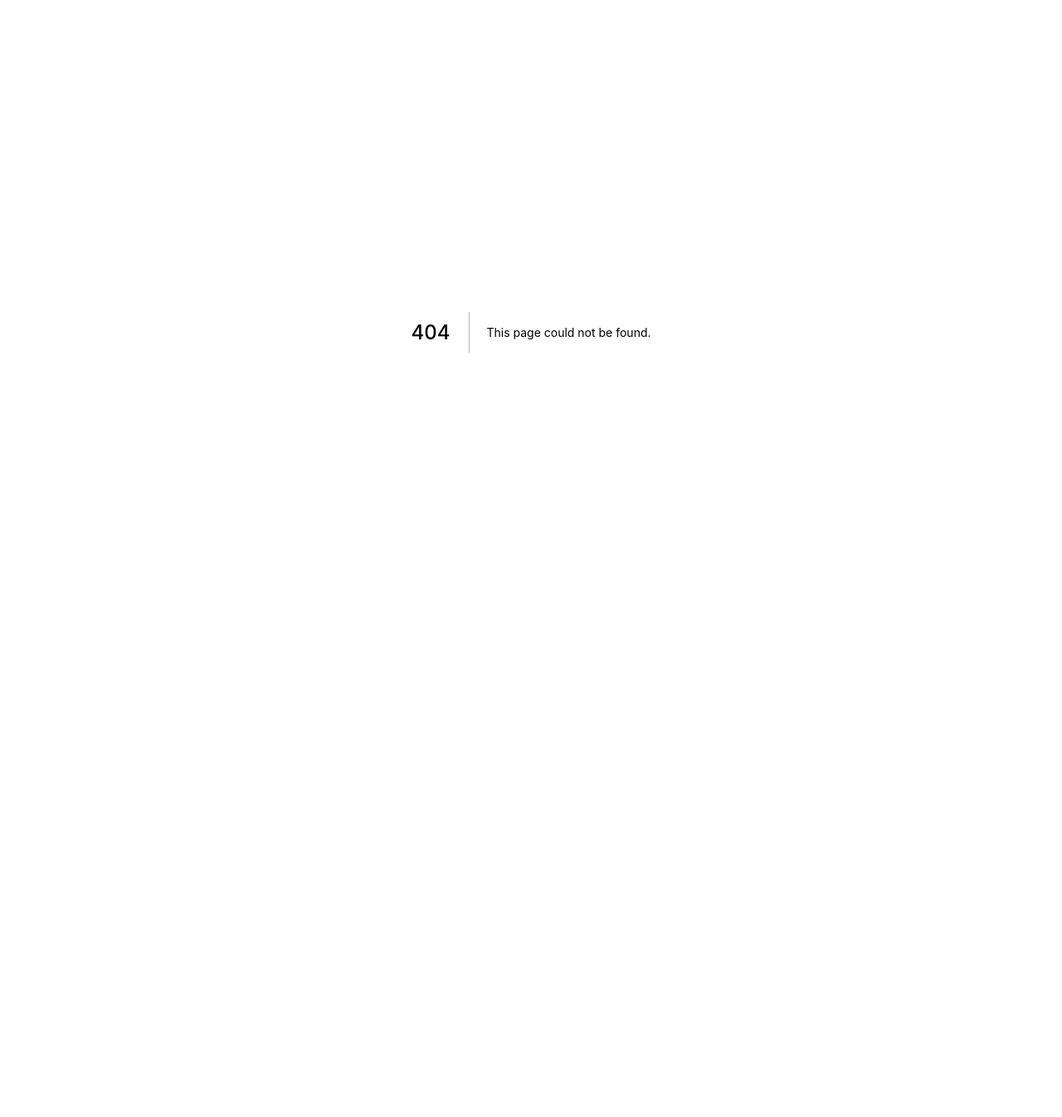
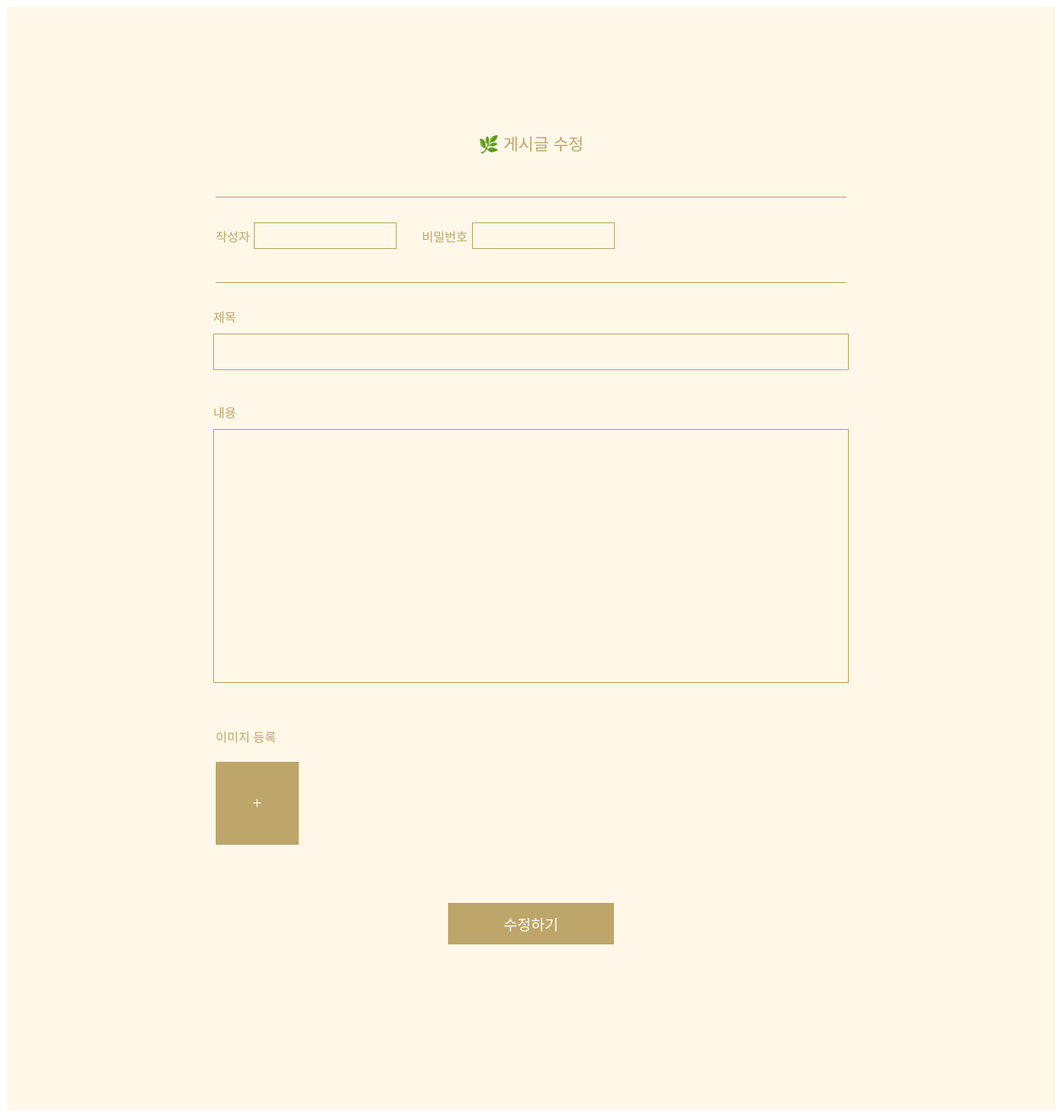
Before and after one commit to jiwon0995/Greenfriend, a Next.js app: page /greenfriend/board/1/edit in a window 1280 px wide. Before the commit this address had no page. Shown: the whole page at 83% size. Before the commit the page ends 800 px from the top, so only its background shows below. Built offline with nearby package versions, Linux system fonts and the light colour scheme.

Commit message:
Update : 게시글 수정 컴포넌트 재사용

```diff
--- /dev/null
+++ b/pages/greenfriend/board/[Id]/edit/index.tsx
@@ -0,0 +1,7 @@
+import BoradWritePage from "../../../../../src/components/board/write/BoardWrite.container";
+
+
+export default function BoardEdit() {
+
+  return <BoradWritePage isEdit={true}/>;
+}
--- a/pages/greenfriend/board/new/index.tsx
+++ b/pages/greenfriend/board/new/index.tsx
@@ -2,6 +2,6 @@ import BoradWritePage from "../../../../src/components/board/write/BoardWrite.co
 
 export default function BoardWrite() {
 
-  return <BoradWritePage />;
+  return <BoradWritePage isEdit={false}/>;
 
 }
--- a/src/components/board/write/BoardWrite.container.tsx
+++ b/src/components/board/write/BoardWrite.container.tsx
@@ -7,7 +7,10 @@ import { Formvalues } from './BoardWrite.types';
 import { useRouter } from 'next/router';
 import BoardWriteUI from './BoardWrite.pregenter'
 
-export default function BoradWritePage() {
+interface Iprops {
+	isEdit:boolean
+}
+export default function BoradWritePage(props:Iprops) {
 	const [createBoard] = useMutation(CREATE_BOARD)
 	const router = useRouter()
   // formState : error가 담긴 곳
@@ -15,6 +18,7 @@ export default function BoradWritePage() {
     mode: "onChange",
 		resolver: yupResolver(schema), //yup, hook-form 연결
 	});
+
   const onClickSubmit = async (data: Formvalues) => {
     try {
       const result = await createBoard({
@@ -37,6 +41,7 @@ export default function BoradWritePage() {
 			handleSubmit={handleSubmit}
 			register={register}
 			formState={formState}
+			isEdit={props.isEdit}
 		/>
 	);
 }
--- a/src/components/board/write/BoardWrite.pregenter.tsx
+++ b/src/components/board/write/BoardWrite.pregenter.tsx
@@ -19,7 +19,7 @@ export default function BoardWriteUI(props) {
 		<form onSubmit={props.handleSubmit(props.onClickSubmit)}>
 			<Wrapper>
 				<ContentsWrapper>
-					<Title>🌱 게시글 등록</Title>
+					<Title>{props.isEdit ? '🌿 게시글 수정' : '🌱 게시글 등록'}</Title>
 					<WriterWrapper>
 						<div>
 							<Input01
@@ -56,7 +56,7 @@ export default function BoardWriteUI(props) {
 						<Label>이미지 등록</Label>
 						<ImageBox>+</ImageBox>
 					</ImageWrapper>
-					<Button>등록하기</Button>
+					<Button>{props.isEdit ? '수정하기' : '등록하기'}</Button>
 				</ContentsWrapper>
 			</Wrapper>
 		</form>
```
